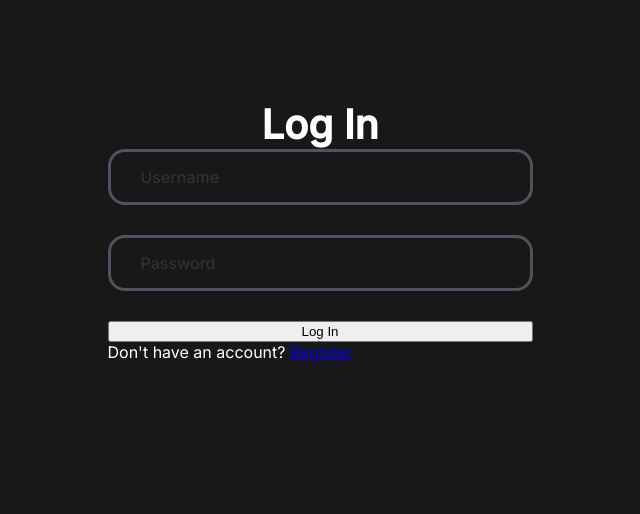
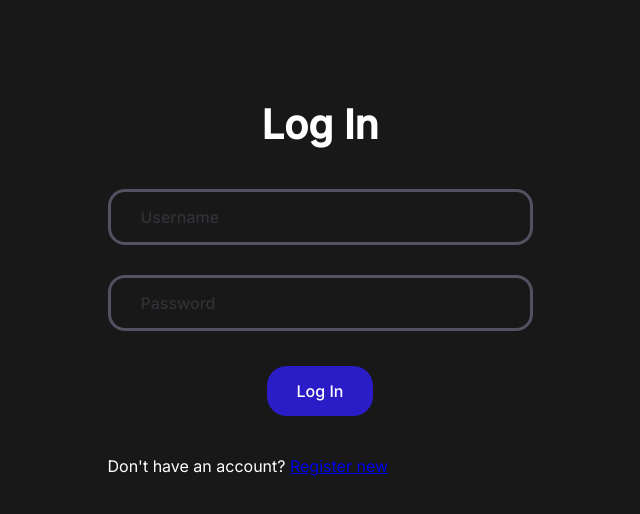
Before and after one commit to Egor-oop/hibook-react, a React (Create React App) app: page /login in a window 1280 px wide. Shown: the top 514 px of the page, without its empty margins (320-960 px from the left). Built offline with nearby package versions, Linux system fonts and the light colour scheme.

Commit message:
feat: redesigned login page

```diff
--- /dev/null
+++ b/src/components/button/MainButton.css
@@ -0,0 +1,24 @@
+@import url('https://fonts.googleapis.com/css2?family=Inter:wght@400;500&display=swap');
+
+.main-button {
+    background-color: #2A1CC7;
+    color: #ffffff;
+    border: none;
+    padding: 15px 30px;
+    font-family: 'Inter', sans-serif;
+    font-size: 16px;
+    font-weight: 500;
+    border-radius: 20px;
+}
+
+.main-button:hover {
+    background-color: #6A5FE4;
+}
+
+.main-button:active {
+    background-color: #21169E;
+}
+
+.main-button:disabled {
+    background-color: #403E54;
+}
--- /dev/null
+++ b/src/components/button/MainButton.jsx
@@ -0,0 +1,15 @@
+import React from 'react';
+import './MainButton.css';
+
+export const MainButton = ({ title, wrapperStyle, ...props }) => {
+  return (
+    <div style={wrapperStyle}>
+      <input
+        type='button'
+        value={title}
+        {...props}
+        className='main-button'
+      />
+    </div>
+  )
+}
--- a/src/pages/auth/Auth.css
+++ b/src/pages/auth/Auth.css
@@ -5,6 +5,14 @@
 }
 
 .auth__form-inputs {
+  margin-top: 40px;
+  margin-bottom: 40px;
+  display: flex;
+  flex-direction: column;
+  gap: 35px;
+}
+
+.auth__form-data-inputs {
   display: flex;
   flex-direction: column;
   gap: 30px;
@@ -15,3 +23,7 @@
   display: block;
   font-size: 40px;
 }
+
+.auth__question-text {
+
+}
--- a/src/pages/auth/Login.jsx
+++ b/src/pages/auth/Login.jsx
@@ -1,7 +1,7 @@
 import React from 'react';
 import './Auth.css';
-import { AuthInput } from '../../components/auth/AuthInput';
 import { InputButton } from '../../components/button/InputButton';
+import { MainButton } from '../../components/button/MainButton';
 import { MainInput } from '../../components/input/MainInput';
 import { Link, Navigate, useNavigate } from 'react-router-dom';
 
@@ -17,7 +17,7 @@ export const Login = () => {
       headers: {
         'Content-Type': 'application/json',
       },
-      body: JSON.stringify({username: username, password: password}),
+      body: JSON.stringify({ username: username, password: password }),
     })
       .then((response) => response.json())
       .then((data) => {
@@ -36,39 +36,33 @@ export const Login = () => {
         <form className='auth__form'>
           <h1 className='auth__header'>Log In</h1>
           <div className='auth__form-inputs'>
+            <div className='auth__form-data-inputs'>
               <MainInput
                 type='text'
                 placeholder='Username'
                 value={username}
                 onChange={(e) => setUsername(e.target.value)}
-              style={{width:'425px'}}
+                style={{ width: '425px' }}
+                required
               />
               <MainInput
                 type='password'
                 placeholder='Password'
                 value={password}
                 onChange={(e) => setPassword(e.target.value)}
-              style={{width:'425px'}}
+                style={{ width: '425px' }}
+                required
               />
-            {/* <AuthInput
-              type='text'
-              label='Username'
-              value={username}
-              onChange={(e) => setUsername(e.target.value)}
-            />
-            <AuthInput
-              type='password'
-              label='Password'
-              value={password}
-              onChange={(e) => setPassword(e.target.value)}
-            /> */}
-            <InputButton
+            </div>
+            <MainButton
               title='Log In'
               onClick={() => login()}
+              style={{'max-width': '120px'}}
+              wrapperStyle={{'text-align': 'center'}}
             />
           </div>
-          <p>
-            Don't have an account? <Link to='/register'>Register</Link>
+          <p className='auth__question-text'>
+            Don't have an account? <Link to='/register'>Register new</Link>
           </p>
         </form>
       </div>
```
Lines whose indentation alone changed are shown as unchanged.
